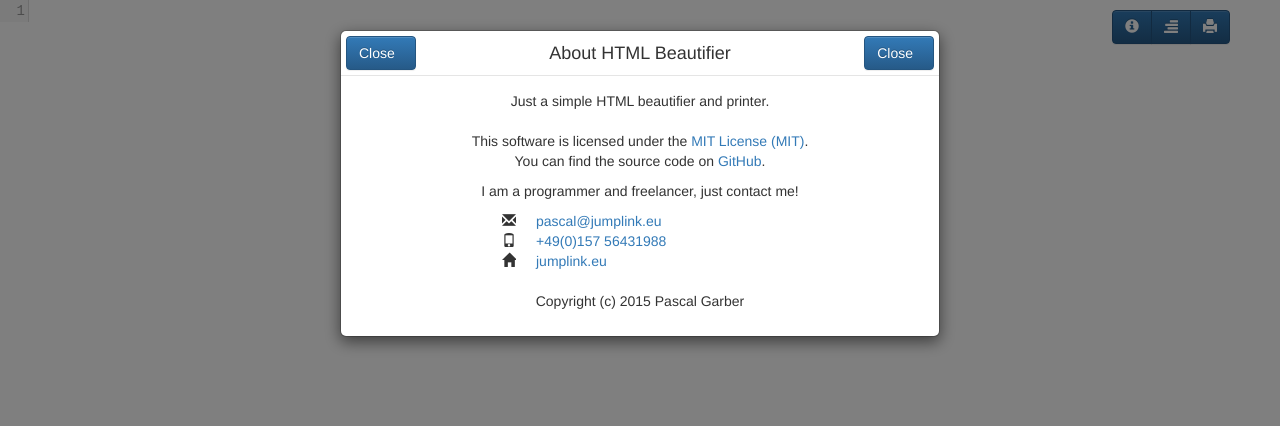
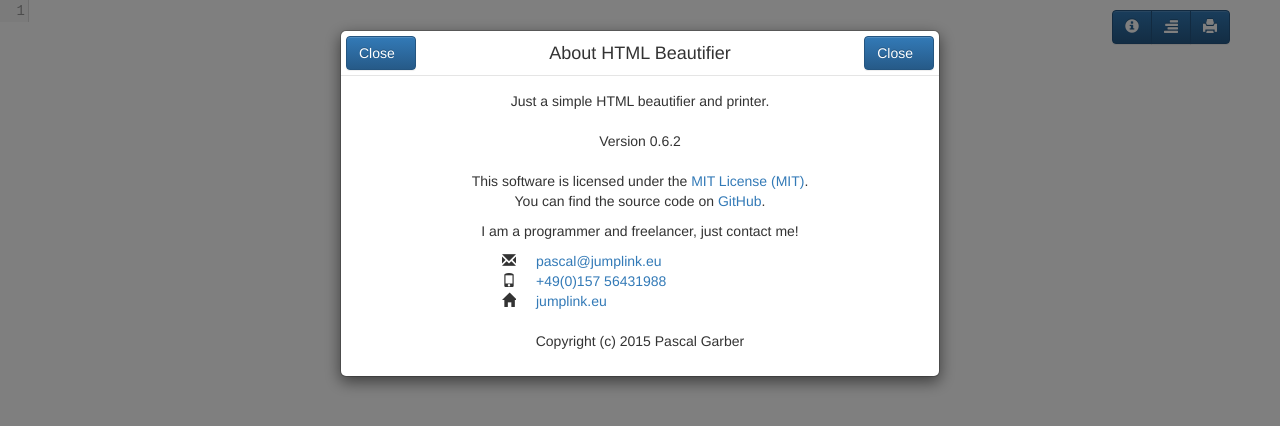
Before and after one commit to JumpLink/html-beautifier, a plain HTML site: page index.html in a window 1280 px wide. Both pictures are taken after a click on the button 1131 px from the left and 27 px from the top of the page. Drawn offline with Linux system fonts and the light colour scheme.

Commit message:
Added Version to About Modal

```diff
--- a/index.html
+++ b/index.html
@@ -52,6 +52,9 @@
                 <div class="modal-body">
                     <p class="text-center">
                         Just a simple HTML beautifier and printer.
+                        <br>
+                        <br>
+                        Version 0.6.2
                         <br>
                         <br>This software is licensed under the <a href="./LICENSE">MIT License (MIT)</a>.
                         <br>You can find the source code on <a href="https://github.com/JumpLink/html-beautifier">GitHub</a>.
```
